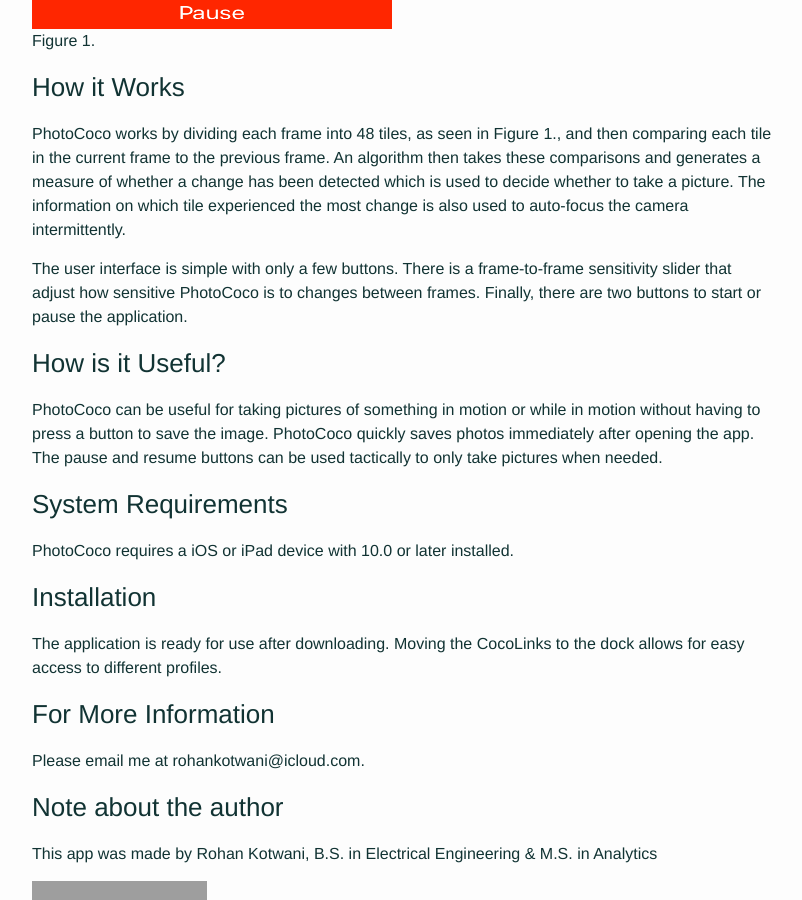
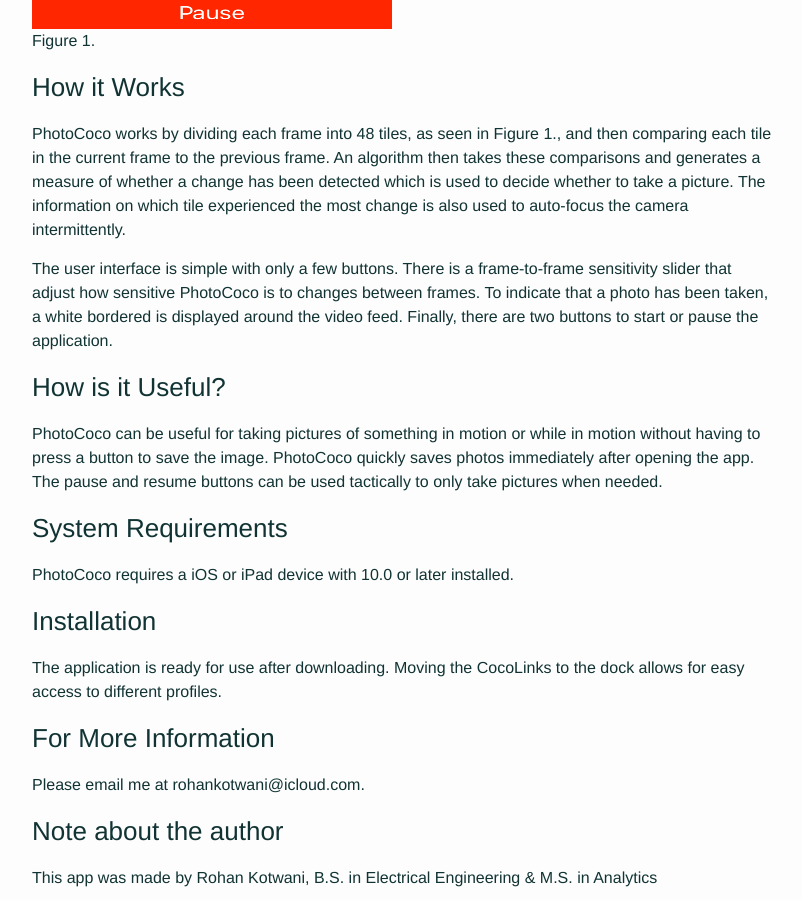
Before and after one commit to CocoApplications/CocoApplications, a Jekyll site: the page built from _posts/2017-09-20-PhotoCoco.html, in a window 1280 px wide and 900 px high, scrolled down 1238 px. Shown: the whole window, without its empty margins (238-1040 px from the left). Built offline with Jekyll 4.4.1, drawn with Linux system fonts in a browser that asks for light colours; grey boxes are pictures that could not be loaded.

Commit message:
prototyping

```diff
--- a/_posts/2017-09-20-PhotoCoco.html
+++ b/_posts/2017-09-20-PhotoCoco.html
@@ -42,7 +42,7 @@
     PhotoCoco works by dividing each frame into 48 tiles, as seen in Figure 1., and then comparing each tile in the current frame to the previous frame. An algorithm then takes these comparisons and generates a measure of whether a change has been detected which is used to decide whether to take a picture. The information on which tile experienced the most change is also used to auto-focus the camera intermittently.
     </p>
     <p>
-    The user interface is simple with only a few buttons. There is a frame-to-frame sensitivity slider that adjust how sensitive PhotoCoco is to changes between frames. Finally, there are two buttons to start or pause the application.
+    The user interface is simple with only a few buttons. There is a frame-to-frame sensitivity slider that adjust how sensitive PhotoCoco is to changes between frames. To indicate that a photo has been taken, a white bordered is displayed around the video feed. Finally, there are two buttons to start or pause the application.
     </p>
 
     <h3>
```
